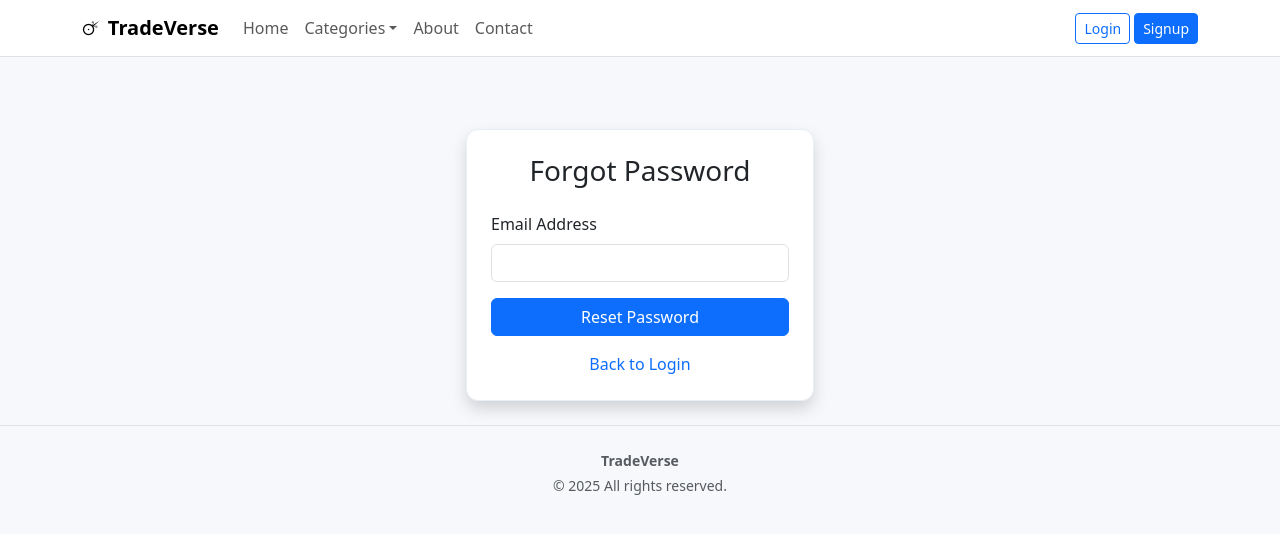
After one commit to samusdtt/trade-verse, a Flask app: page /auth/forgot-password in a window 1280 px wide. The commit adds this page. Shown: the top 534 px of the page. Run offline with Flask 3, Linux system fonts and the light colour scheme.

Commit message:
Add forgot password functionality with email support

```diff
--- a/requirements.txt
+++ b/requirements.txt
@@ -1,6 +1,7 @@
 Flask==3.0.3
 Flask-Login==0.6.3
 Flask-SQLAlchemy==3.1.1
+Flask-Mail==0.9.1
 email-validator==2.2.0
 itsdangerous==2.2.0
 python-dotenv==1.0.1
--- a/tradeverse/__init__.py
+++ b/tradeverse/__init__.py
@@ -4,7 +4,7 @@ from flask import Flask
 from markupsafe import Markup
 from sqlalchemy import text
 from .config import Config
-from .extensions import db, login_manager
+from .extensions import db, login_manager, mail
 from .models import User, Category
 
 
@@ -22,6 +22,7 @@ def create_app() -> Flask:
 	login_manager.init_app(app)
 	login_manager.login_view = "auth.login"
 	login_manager.login_message_category = "info"
+	mail.init_app(app)
 
 	@login_manager.user_loader
 	def load_user(user_id: str):
--- a/tradeverse/auth/routes.py
+++ b/tradeverse/auth/routes.py
@@ -1,7 +1,11 @@
-from flask import Blueprint, render_template, request, redirect, url_for, flash
+from flask import Blueprint, render_template, request, redirect, url_for, flash, current_app
 from flask_login import login_user, logout_user, login_required, current_user
 from ..extensions import db
 from ..models import User
+from flask_mail import Message
+from .. import mail
+import secrets
+import string
 
 auth_bp = Blueprint("auth", __name__, template_folder="../templates/auth")
 
@@ -80,3 +84,51 @@ def profile():
 		return redirect(url_for("auth.profile"))
 
 	return render_template("auth/profile.html", user=current_user)
+
+
+@auth_bp.route("/forgot-password", methods=["GET", "POST"])
+def forgot_password():
+	if request.method == "POST":
+		email = request.form.get("email", "").strip().lower()
+
+		if not email:
+			flash("Please enter your email address.", "danger")
+			return render_template("auth/forgot_password.html")
+
+		user = User.query.filter_by(email=email).first()
+		if user:
+			# Generate a random password
+			alphabet = string.ascii_letters + string.digits
+			new_password = ''.join(secrets.choice(alphabet) for i in range(12))
+			user.set_password(new_password)
+			db.session.commit()
+
+			# Send email with new password
+			try:
+				msg = Message(
+					"Password Reset - TradeVerse",
+					sender=current_app.config['MAIL_DEFAULT_SENDER'],
+					recipients=[email]
+				)
+				msg.body = f"""
+Hello {user.name or user.username},
+
+Your password has been reset.
+
+New Password: {new_password}
+
+Please log in with this password and change it immediately.
+
+Best regards,
+TradeVerse Team
+"""
+				mail.send(msg)
+				flash("New password sent to your email. Please check your inbox.", "success")
+			except Exception as e:
+				flash("Password reset failed. Please try again or contact support.", "danger")
+		else:
+			flash("Email not found.", "warning")
+
+		return render_template("auth/forgot_password.html")
+
+	return render_template("auth/forgot_password.html")
--- a/tradeverse/extensions.py
+++ b/tradeverse/extensions.py
@@ -1,6 +1,8 @@
 from flask_sqlalchemy import SQLAlchemy
 from flask_login import LoginManager
+from flask_mail import Mail
 
 
 db = SQLAlchemy()
 login_manager = LoginManager()
+mail = Mail()
--- /dev/null
+++ b/tradeverse/templates/auth/forgot_password.html
@@ -0,0 +1,32 @@
+{% extends "base.html" %}
+
+{% block title %}Forgot Password - {{ config.APP_NAME }}{% endblock %}
+
+{% block content %}
+<div class="container mt-5">
+    <div class="row justify-content-center">
+        <div class="col-md-6 col-lg-4">
+            <div class="card shadow">
+                <div class="card-body p-4">
+                    <h3 class="card-title text-center mb-4">Forgot Password</h3>
+
+                    <form method="POST">
+                        <div class="mb-3">
+                            <label for="email" class="form-label">Email Address</label>
+                            <input type="email" class="form-control" id="email" name="email" required>
+                        </div>
+
+                        <div class="d-grid">
+                            <button type="submit" class="btn btn-primary">Reset Password</button>
+                        </div>
+                    </form>
+
+                    <div class="text-center mt-3">
+                        <a href="{{ url_for('auth.login') }}" class="text-decoration-none">Back to Login</a>
+                    </div>
+                </div>
+            </div>
+        </div>
+    </div>
+</div>
+{% endblock %}
--- a/tradeverse/templates/auth/login.html
+++ b/tradeverse/templates/auth/login.html
@@ -17,7 +17,7 @@
 					<button class="btn btn-primary w-100" type="submit">Login</button>
 				</form>
 				<div class="mt-3 text-center">
-					<a href="#">Forgot password?</a>
+					<a href="{{ url_for('auth.forgot_password') }}">Forgot password?</a>
 				</div>
 			</div>
 		</div>
```
